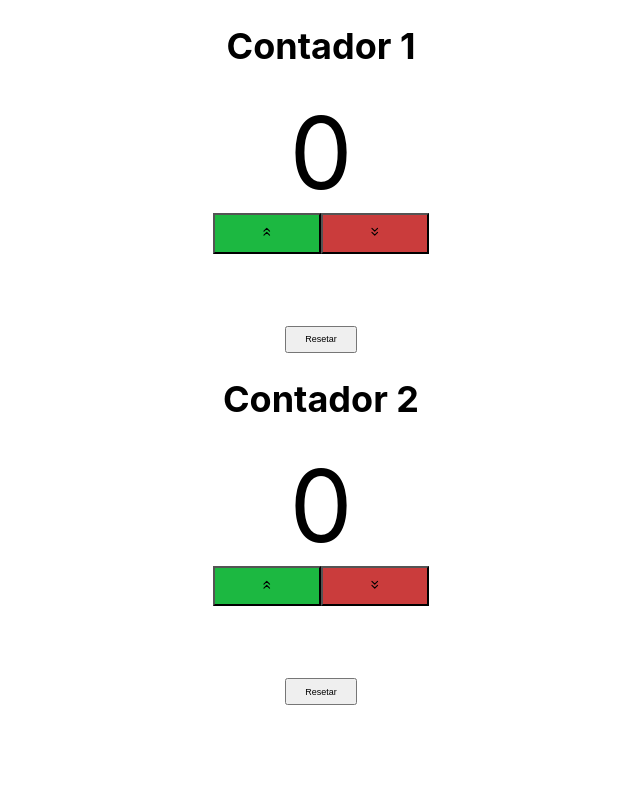
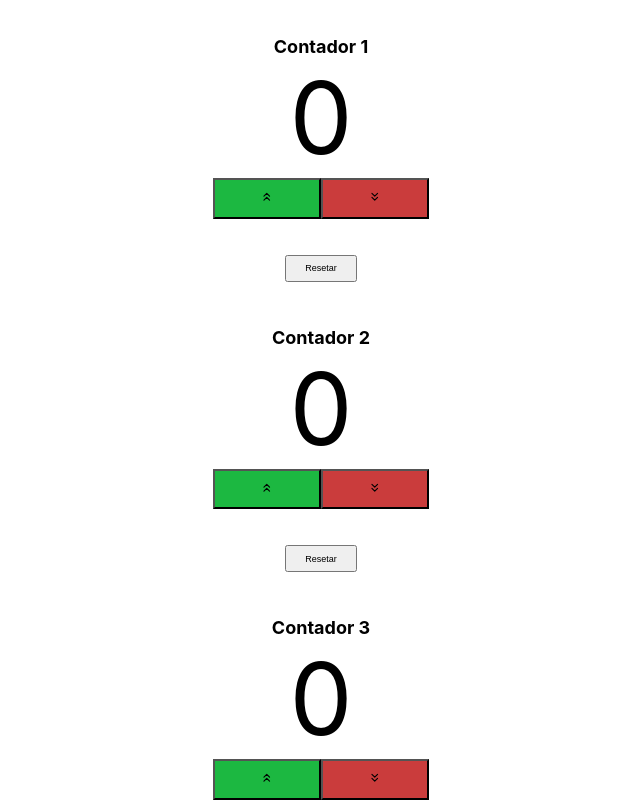
Before and after one commit to manticorevault/cocounter, a React (Create React App) app: page / in a window 1280 px wide. Shown: the top 802 px of the page, without its empty margins (319-959 px from the left). Built offline with nearby package versions, Linux system fonts and the light colour scheme.

Commit message:
Transfered the counter to a component, changed styles, added more counters to the main app

```diff
--- a/src/App.js
+++ b/src/App.js
@@ -1,53 +1,12 @@
-import React, { useState } from "react"
-import { FiChevronsUp } from "react-icons/fi";
-import { FiChevronsDown } from "react-icons/fi";
+import React from 'react';
+import ReactDOM from 'react-dom';
+import Counter from "./Counter"
 import './App.css';
 
-function App() {
-  const [count, setCount] = useState(0);
-
-  React.useEffect(() => {
-    const parsedCount = Number(localStorage.getItem("count") || 0)
-    setCount(parsedCount)
-  }, [])
-
-  React.useEffect(() => {
-    localStorage.setItem("count", count)
-  }, [count])
-
-  return (
-    <div className="mid-box">
-      <div className="Contagem">
-        <h1>
-          Contador 1
-      </h1>
-      </div>
-      <div className="number">{count}</div>
-
-      <button className="button-success" onClick={() => setCount(counter => counter + 1)}> <FiChevronsUp /> </button>
-      <button className="button-failure" onClick={() => setCount(counter => counter - 1)}> <FiChevronsDown /> </button>
-
-      <div>
-        <button className="button-reset" onClick={() => setCount(0)}> Resetar </button>
-      </div>
-
-
-      <div className="Contagem">
-        <h1>
-          Contador 2
-      </h1>
-      </div>
-      <div className="number">{count}</div>
-
-      <button className="button-success" onClick={() => setCount(counter => counter + 1)}> <FiChevronsUp /> </button>
-      <button className="button-failure" onClick={() => setCount(counter => counter - 1)}> <FiChevronsDown /> </button>
-
-      <div>
-        <button className="button-reset" onClick={() => setCount(0)}> Resetar </button>
-      </div>
-    </div>
-  )
-
-}
-
-export default App;
+ReactDOM.render(
+  <React.StrictMode>
+    <Counter />
+  </React.StrictMode>,
+  document.getElementById('root')
+);
+export default Counter;
--- /dev/null
+++ b/src/Counter.js
@@ -0,0 +1,32 @@
+import React, { useState } from "react"
+import { FiChevronsUp } from "react-icons/fi";
+import { FiChevronsDown } from "react-icons/fi";
+
+function Counter() {
+    const [count, setCount] = useState(0);
+
+    React.useEffect(() => {
+        const parsedCount = Number(localStorage.getItem("count") || 0)
+        setCount(parsedCount)
+    }, [])
+
+    React.useEffect(() => {
+        localStorage.setItem("count", count)
+    }, [count])
+
+    return (
+        <div className="mid-box">
+            <div className="number">{count}</div>
+
+            <button className="button-success" onClick={() => setCount(counter => counter + 1)}> <FiChevronsUp /> </button>
+            <button className="button-failure" onClick={() => setCount(counter => counter - 1)}> <FiChevronsDown /> </button>
+
+            <div>
+                <button className="button-reset" onClick={() => { setCount(0) }}> Resetar </button>
+            </div>
+        </div>
+    )
+
+}
+
+export default Counter;
--- a/src/index.css
+++ b/src/index.css
@@ -11,3 +11,46 @@ code {
   font-family: source-code-pro, Menlo, Monaco, Consolas, 'Courier New',
     monospace;
 }
+
+.count-grid {
+  display: flex;
+  flex-flow: column wrap;
+}
+
+.count-grid label {
+  margin-top: 2em;
+  font-size: large;
+  font-weight: bolder;
+  text-align: center;
+}
+
+.mid-box {
+  text-align: center;
+  font-size: large;
+}
+
+.number {
+  font-size: 100px;
+}
+
+.button-success {
+  background: rgb(28, 184, 65);
+  width: 8em;
+  height: 3em;
+  font-size:75%
+}
+
+.button-failure {
+  background: rgb(202, 60, 60);
+  width: 8em;
+  height: 3em;
+  font-size:75%
+}
+
+.button-reset {
+  margin-top: 4em;
+  margin-bottom: 1em;
+  width: 8em;
+  height: 3em;
+  font-size:50%
+}
--- a/src/index.js
+++ b/src/index.js
@@ -1,11 +1,41 @@
 import React from 'react';
 import ReactDOM from 'react-dom';
 import './index.css';
-import App from './App';
+import Counter from './Counter';
 
 ReactDOM.render(
   <React.StrictMode>
-    <App />
+    <div className="count-grid">
+      <label>
+        Contador 1
+      </label>
+      <Counter />
+
+      <label>
+        Contador 2
+      </label>
+      <Counter />
+
+      <label>
+        Contador 3
+      </label>
+      <Counter />
+
+      <label>
+        Contador 4
+      </label>
+      <Counter />
+
+      <label>
+        Contador 5
+      </label>
+      <Counter />
+
+      <label>
+        Contador 6
+      </label>
+      <Counter />
+    </div>
   </React.StrictMode>,
   document.getElementById('root')
 );
```
